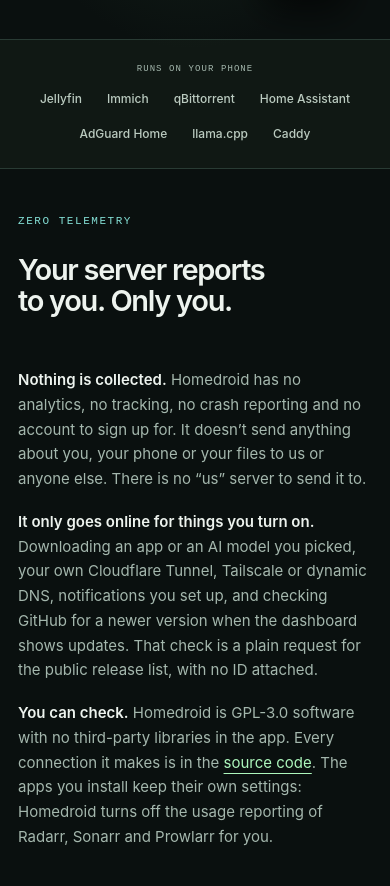
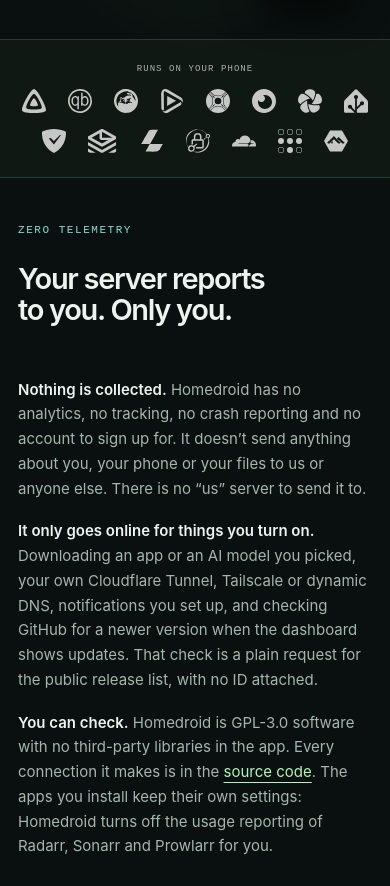
Before and after one commit to sudiptacmd/homedroid, a plain HTML site: page site/index.html in a window 390 px wide. Shown: the part 1060-1946 px from the top of the page. Drawn offline with Linux system fonts and the light colour scheme; no server answers.

Commit message:
Website: show every service in the "Runs on your phone" strip as its logo

```diff
--- a/site/index.html
+++ b/site/index.html
@@ -387,14 +387,24 @@
 </section>
 <div class="app-strip">
 <div class="wrap">
-<span>RUNS ON YOUR PHONE</span>
-<b>Jellyfin</b>
-<b>Immich</b>
-<b>qBittorrent</b>
-<b>Home Assistant</b>
-<b>AdGuard Home</b>
-<b>llama.cpp</b>
-<b>Caddy</b>
+<span id="runs-label">RUNS ON YOUR PHONE</span>
+<ul class="app-logos" aria-labelledby="runs-label">
+<li><img src="/img/apps/jellyfin.svg" alt="Jellyfin" title="Jellyfin" width="28" height="28" loading="lazy" decoding="async"></li>
+<li><img src="/img/apps/qbittorrent.svg" alt="qBittorrent" title="qBittorrent" width="28" height="28" loading="lazy" decoding="async"></li>
+<li><img src="/img/apps/prowlarr.svg" alt="Prowlarr" title="Prowlarr" width="28" height="28" loading="lazy" decoding="async"></li>
+<li><img src="/img/apps/radarr.svg" alt="Radarr" title="Radarr" width="28" height="28" loading="lazy" decoding="async"></li>
+<li><img src="/img/apps/sonarr.svg" alt="Sonarr" title="Sonarr" width="28" height="28" loading="lazy" decoding="async"></li>
+<li><img src="/img/apps/seerr.svg" alt="Jellyseerr (Seerr)" title="Jellyseerr (Seerr)" width="28" height="28" loading="lazy" decoding="async"></li>
+<li><img src="/img/apps/immich.svg" alt="Immich" title="Immich" width="28" height="28" loading="lazy" decoding="async"></li>
+<li><img src="/img/apps/homeassistant.svg" alt="Home Assistant" title="Home Assistant" width="28" height="28" loading="lazy" decoding="async"></li>
+<li><img src="/img/apps/adguard.svg" alt="AdGuard Home" title="AdGuard Home" width="28" height="28" loading="lazy" decoding="async"></li>
+<li><img src="/img/apps/stalwart.svg" alt="Stalwart mail server" title="Stalwart mail server" width="28" height="28" loading="lazy" decoding="async"></li>
+<li><img src="/img/apps/llamacpp.svg" alt="llama.cpp" title="llama.cpp" width="28" height="28" loading="lazy" decoding="async"></li>
+<li><img src="/img/apps/caddy.svg" alt="Caddy" title="Caddy" width="28" height="28" loading="lazy" decoding="async"></li>
+<li><img src="/img/apps/cloudflare.svg" alt="Cloudflare Tunnel" title="Cloudflare Tunnel" width="28" height="28" loading="lazy" decoding="async"></li>
+<li><img src="/img/apps/tailscale.svg" alt="Tailscale" title="Tailscale" width="28" height="28" loading="lazy" decoding="async"></li>
+<li><img src="/img/apps/alpinelinux.svg" alt="Alpine Linux" title="Alpine Linux" width="28" height="28" loading="lazy" decoding="async"></li>
+</ul>
 </div>
 </div>
 <section class="wrap privacy-band" id="privacy">
--- a/site/styles.css
+++ b/site/styles.css
@@ -53,7 +53,10 @@ strong{color:var(--text);font-weight:600}
 .app-strip{border-block:1px solid var(--line);background:#101814}
 .app-strip .wrap{display:flex;gap:25px;align-items:center;justify-content:space-between;flex-wrap:wrap;padding-block:24px}
 .app-strip span{font:9px ui-monospace,monospace;color:var(--muted);letter-spacing:.12em}
-.app-strip b{font-size:14px;color:#bbcbc0;font-weight:550}
+.app-logos{list-style:none;margin:0;padding:0;display:flex;flex:1;flex-wrap:wrap;align-items:center;justify-content:space-between;gap:18px 26px}
+.app-logos li{display:flex}
+.app-logos img{display:block;height:28px;width:auto;max-width:44px;filter:brightness(0) invert(.78);transition:filter .2s,transform .2s}
+.app-logos img:hover{filter:brightness(0) invert(1);transform:translateY(-1px)}
 .new-band{padding-block:70px;display:grid;grid-template-columns:1fr 1.1fr;gap:90px;border-bottom:1px solid var(--line)}
 .new-band h2{font-size:37px}
 .new-band a{font-size:13px}
@@ -187,7 +190,7 @@ footer .fine{font-size:11px}
 .visual-note{bottom:25px;font-size:10px}
 .app-strip .wrap{justify-content:center;gap:15px 25px}
 .app-strip span{width:100%;text-align:center}
-.app-strip b{font-size:12px}
+.app-logos{justify-content:center;gap:16px 22px}.app-logos img{height:24px}
 .section{padding-block:60px}
 .new-band{grid-template-columns:1fr;gap:28px;padding-block:50px}
 .new-band h2{font-size:31px}
@@ -327,3 +330,4 @@ table{min-width:560px}
 .privacy-points strong{color:var(--text);font-weight:600}
 @media(max-width:1050px){.privacy-band{grid-template-columns:1fr;gap:28px}}
 @media(max-width:720px){.privacy-band{padding-block:44px}.privacy-band h2{font-size:29px}}
+@media(max-width:1050px) and (min-width:721px){.app-strip .wrap{justify-content:center}.app-strip span{width:100%;text-align:center}.app-logos{flex:1 1 100%;justify-content:center;gap:18px 30px}}
```
Also changed, not shown: site/img/apps/adguard.svg (added), site/img/apps/alpinelinux.svg (added), site/img/apps/caddy.svg (added), site/img/apps/cloudflare.svg (added), site/img/apps/homeassistant.svg (added), site/img/apps/immich.svg (added), site/img/apps/jellyfin.svg (added), site/img/apps/llamacpp.svg (added), site/img/apps/prowlarr.svg (added), site/img/apps/qbittorrent.svg (added), site/img/apps/radarr.svg (added), site/img/apps/seerr.svg (added), site/img/apps/sonarr.svg (added), site/img/apps/stalwart.svg (added), 1 more files, 1 other file.
